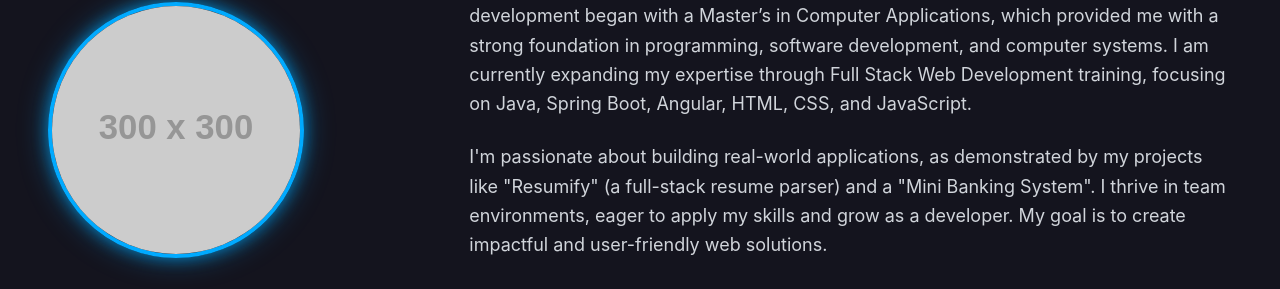
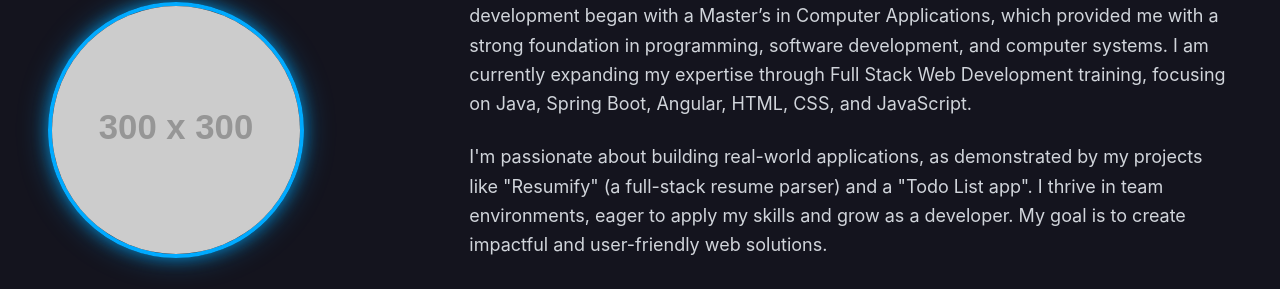
Before and after one commit to Ajoyjoseph325/portfolio, a plain HTML site: page index.html in a window 1280 px wide. Shown: the part 1128-1417 px from the top of the page. Drawn offline with nearby package versions, Linux system fonts and the light colour scheme; placeholder pictures from the web are drawn by us; animation ran at ten frames a second.

Commit message:
project description updated

```diff
--- a/index.html
+++ b/index.html
@@ -169,7 +169,7 @@ ajoy-john-7563182b9
 Hello! I'm Ajoy John, a Java full-stack enthusiast from Thrissur, Kerala. My journey into development began with a Master’s in Computer Applications, which provided me with a strong foundation in programming, software development, and computer systems. I am currently expanding my expertise through Full Stack Web Development training, focusing on Java, Spring Boot, Angular, HTML, CSS, and JavaScript.
                     </p>
                     <p class="text-lg text-gray-300 leading-relaxed">
-                        I'm passionate about building real-world applications, as demonstrated by my projects like "Resumify" (a full-stack resume parser) and a "Mini Banking System". I thrive in team environments, eager to apply my skills and grow as a developer. My goal is to create impactful and user-friendly web solutions.
+                        I'm passionate about building real-world applications, as demonstrated by my projects like "Resumify" (a full-stack resume parser) and a "Todo List app". I thrive in team environments, eager to apply my skills and grow as a developer. My goal is to create impactful and user-friendly web solutions.
                     </p>
                     <a href="Ajoy_john.pdf" download class="inline-block mt-8 px-6 py-3 bg-primary text-white text-md font-semibold rounded-full hover:bg-blue-600 transition-transform transform hover:scale-105 shadow-lg">
                         Download My CV
```
